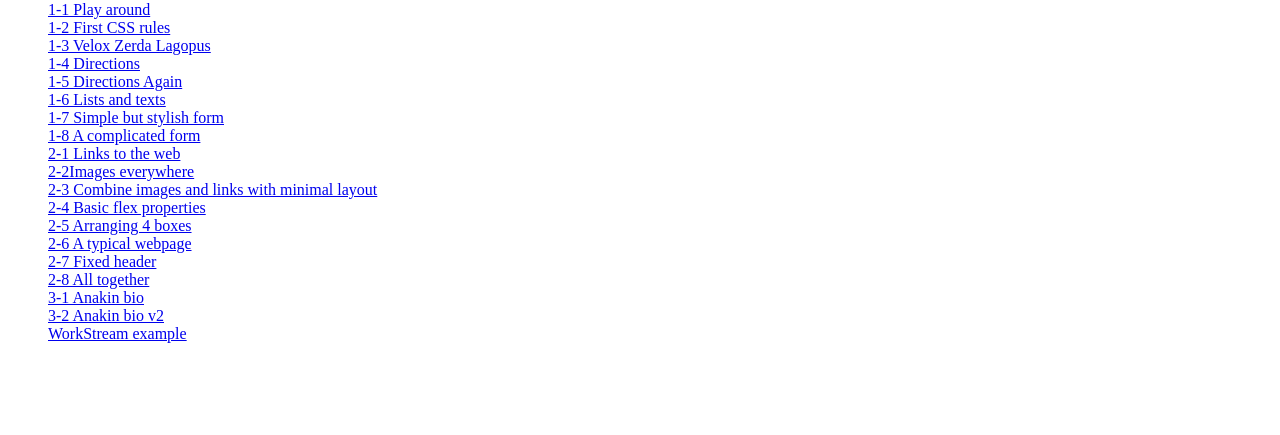
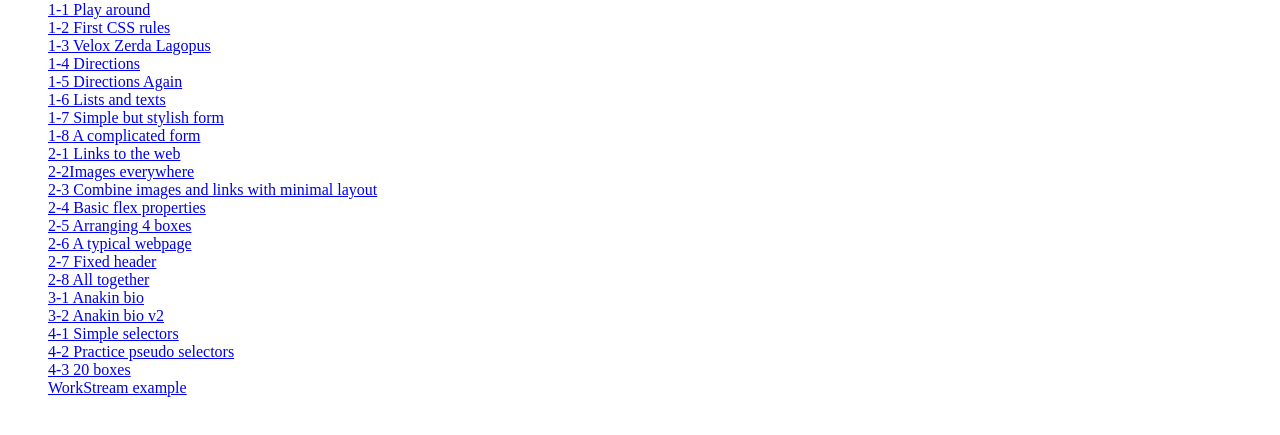
Before and after one commit to kergeKukac/StayAtHome-exercises, a plain HTML site: page index.html in a window 1280 px wide. Shown: the part 79-514 px from the top of the page. Drawn offline with Linux system fonts and the light colour scheme.

Commit message:
Update index.html

```diff
--- a/index.html
+++ b/index.html
@@ -27,6 +27,9 @@
         <li><a href="2-8 All together/dist/index.html">2-8 All together</a></li>
         <li><a href="3-1 Anakin bio/dist/index.html">3-1 Anakin bio</a></li>
         <li><a href="3-2 Anakin bio v2/dist/index.html">3-2 Anakin bio v2</a></li>
+        <li><a href="4-1 Simple selectors/index.html">4-1 Simple selectors</a></li>
+        <li><a href="4-2 Practice pseudo selectors/index.html">4-2 Practice pseudo selectors</a></li>
+        <li><a href="4-3 20 boxes/index.html">4-3 20 boxes</a></li>
         <li><a href="WorkStream example/dist/index.html">WorkStream example</a></li>
     </ul>
 </body>
```
